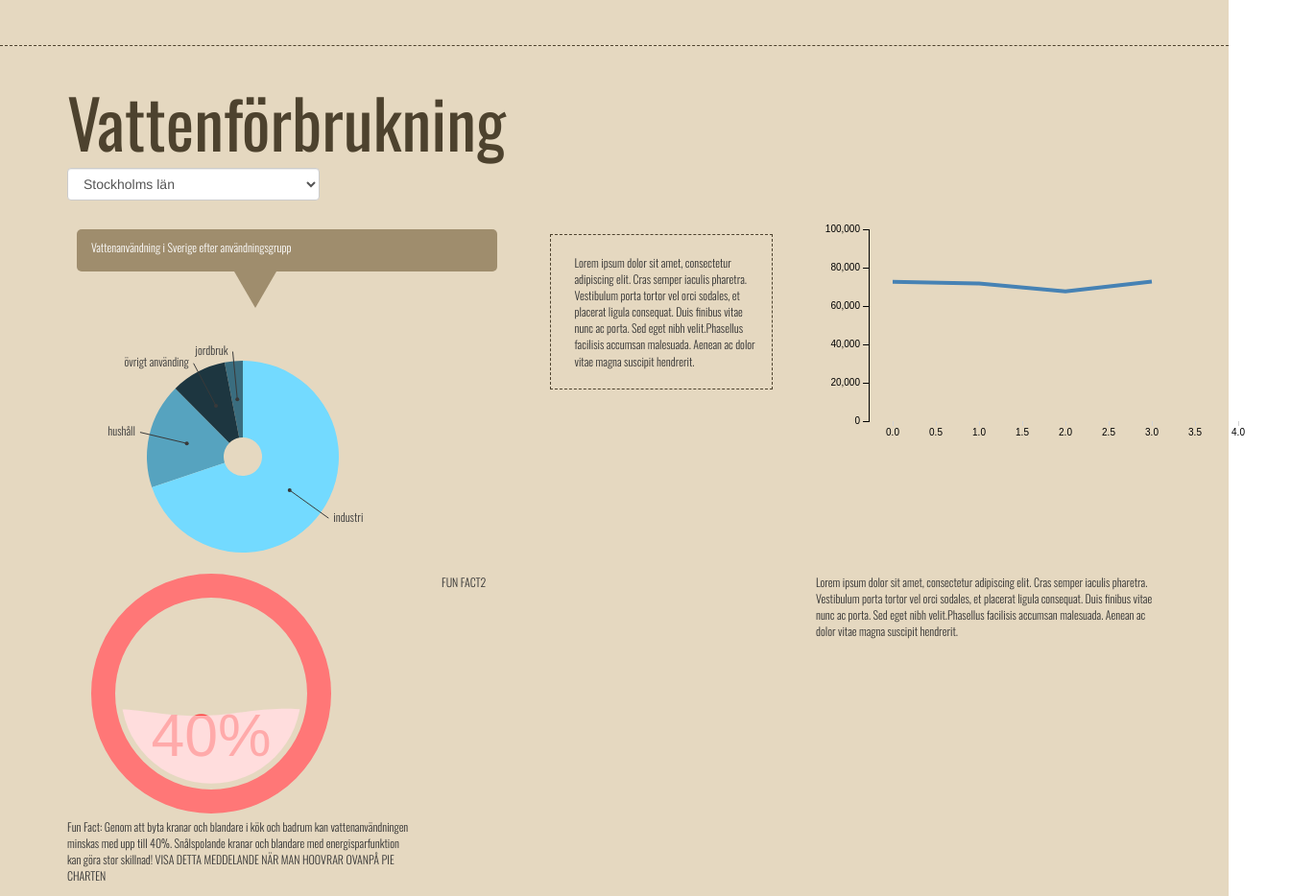
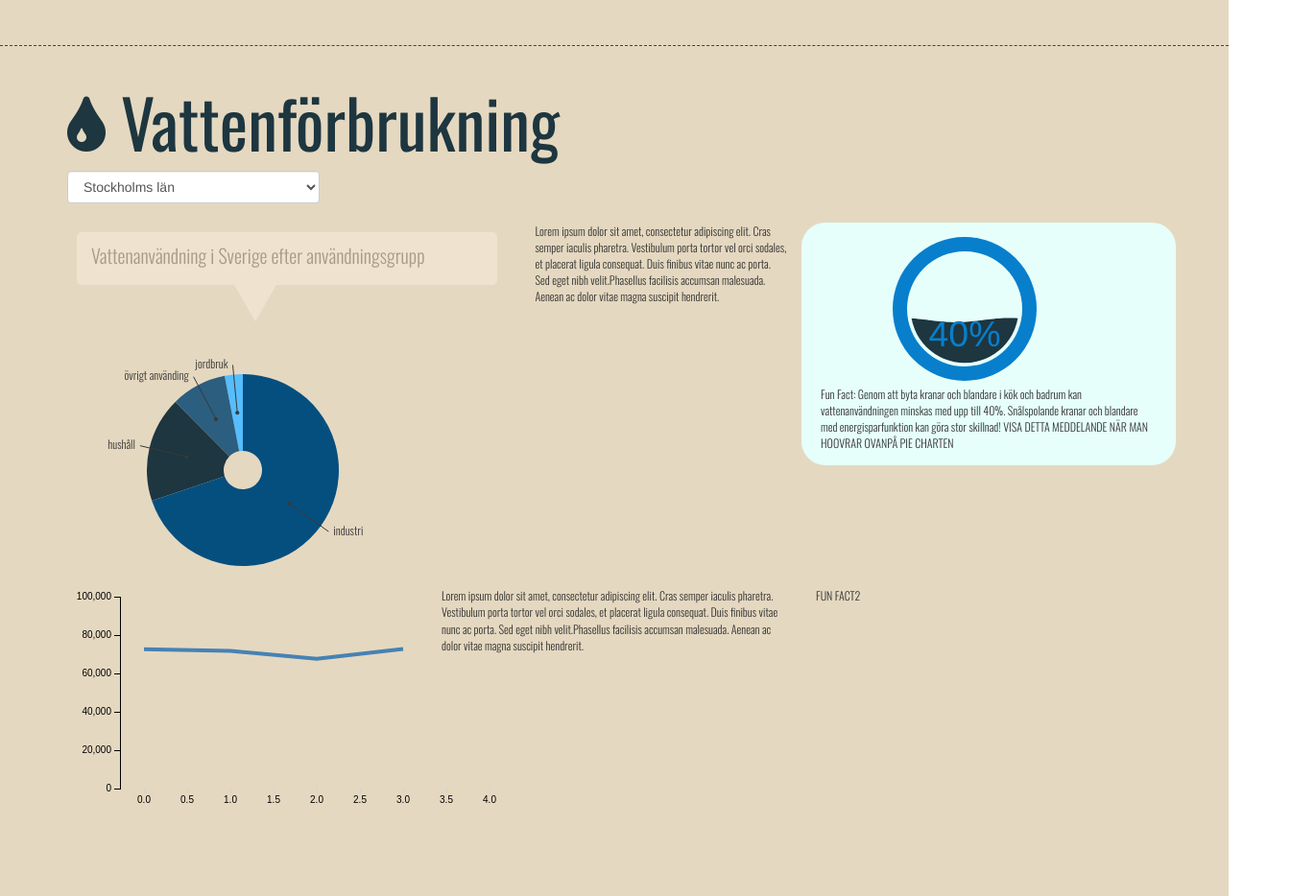
Before and after one commit to jessicaLarsson/hfs-trial, a plain HTML site: page index.html in a window 1280 px wide. Shown: the part 1057-1991 px from the top of the page at 96% size, 1370 px wide, since content can reach past the window. Drawn offline with nearby package versions, Linux system fonts and the light colour scheme.

Commit message:
design stuff water section

```diff
--- a/css/main.css
+++ b/css/main.css
@@ -11,12 +11,18 @@ p {
 .bubble{
 	padding: 10px 7px 7px 15px;
 	margin: 10px;
-	background-color: #9f8d6d;
+	background-color: #FFF3E6;
+	opacity: 0.4;
 	color: #ffffff;
 	-webkit-border-radius: 5px;
     -moz-border-radius: 5px;
     border-radius: 5px;
 	position: relative;
+}
+
+.bubble p {
+	color: #4d422e;
+	font-size: 20px;
 }
 
 .bubble:after {
@@ -26,7 +32,7 @@ p {
     left: 164px;
     border-style: solid;
     border-width: 38px 22px 0;
-    border-color: #9f8d6d transparent;
+    border-color: #FFF3E6 transparent;
     display: block;
     width: 0;
     z-index: 1;
@@ -57,18 +63,17 @@ p {
 	z-index: 2;
 }
 
-p.text-square{
-	padding: 20px 14px 20px 25px;
-	margin: 15px;
-    border: 1px  dashed;
-    border-color: #4d422e;
-}
+
 
 h1.section-heading{
 	font-size: 70px;
 	font-family: 'Oswald', sans-serif;
 	font-weight: 400;
 	color: #4d422e;
+}
+
+.water {
+	color: #1D3640 !important;
 }
 
 /*TRANSPORTATOPN SECTION*/
@@ -99,9 +104,19 @@ h1.section-heading{
 #testt {
 	height: 400px;
 	padding-top: 200px;
-
     -ms-transform: rotate(-90deg); /* IE 9 */
     -webkit-transform: rotate(-90deg); /* Chrome, Safari, Opera */
     transform: rotate(-90deg);
 
 }
+
+
+/*WATER SECTION*/
+#funFact1{
+	border: 5px solid;
+	padding-top: 10px;
+    border-radius: 25px;
+    border-color: #E6FFFB;
+    background: #E6FFFB;
+
+}
--- a/index.html
+++ b/index.html
@@ -148,7 +148,7 @@
             <div class="container">
                 <div class="row">
                     <div class="col-lg-12">
-                        <h1 class="section-heading">Vattenförbrukning</h1>
+                        <h1 class="section-heading water"><i class="fa fa-tint"></i> Vattenförbrukning </h1>
                     </div>
                 </div>
                 <div class="row">
@@ -168,20 +168,21 @@
                     <div class="col-md-3">
                         <p class="text text-square">Lorem ipsum dolor sit amet, consectetur adipiscing elit. Cras semper iaculis pharetra. Vestibulum porta tortor vel orci sodales, et placerat ligula consequat. Duis finibus vitae nunc ac porta. Sed eget nibh velit.Phasellus facilisis accumsan malesuada. Aenean ac dolor vitae magna suscipit hendrerit.</p>
                     </div>
-                    <div class="col-md-4" id="water_trend">
-
+                    <div class="col-md-4" id="funFact1">
+                        <svg id="water_fun_fact" height="150"></svg>
+                        <p>Fun Fact: Genom att byta kranar och blandare i kök och badrum kan vattenanvändningen minskas med upp till 40%. Snålspolande kranar och blandare med energisparfunktion kan göra stor skillnad! VISA DETTA MEDDELANDE NÄR MAN HOOVRAR OVANPÅ PIE CHARTEN</p>
                     </div>
                 </div>
                 <div class="row">
+                    <div class="col-md-4" id="water_trend"></div>
+
                     <div class="col-md-4">
-                        <svg id="water_fun_fact" height="250"></svg>
-                        <p>Fun Fact: Genom att byta kranar och blandare i kök och badrum kan vattenanvändningen minskas med upp till 40%. Snålspolande kranar och blandare med energisparfunktion kan göra stor skillnad! VISA DETTA MEDDELANDE NÄR MAN HOOVRAR OVANPÅ PIE CHARTEN</p>
+                         <p class="text">Lorem ipsum dolor sit amet, consectetur adipiscing elit. Cras semper iaculis pharetra. Vestibulum porta tortor vel orci sodales, et placerat ligula consequat. Duis finibus vitae nunc ac porta. Sed eget nibh velit.Phasellus facilisis accumsan malesuada. Aenean ac dolor vitae magna suscipit hendrerit.</p>
+
                     </div>
                     <div class="col-md-4">
                         <p>FUN FACT2</p>
-                    </div>
-                    <div class="col-md-4">
-                        <p class="text">Lorem ipsum dolor sit amet, consectetur adipiscing elit. Cras semper iaculis pharetra. Vestibulum porta tortor vel orci sodales, et placerat ligula consequat. Duis finibus vitae nunc ac porta. Sed eget nibh velit.Phasellus facilisis accumsan malesuada. Aenean ac dolor vitae magna suscipit hendrerit.</p>
+
                     </div>
                 </div>
             </div>
--- a/js/pieChart.js
+++ b/js/pieChart.js
@@ -1,6 +1,6 @@
 function pieChart() {
 
-    var color = ["#56A3BF", "#3A6D7F", "#73DAFF","#1D3640", "#68C4E5"];
+    var color = ["#1D3640", "#56BDFF", "#054F7F","#2B5E7F", "#087FCC"];
     var data = [{label:"hushåll", value:575640},
                       {label:"jordbruk", value:98782},
                       {label:"industri", value:2261856},
--- a/js/water.js
+++ b/js/water.js
@@ -15,10 +15,10 @@ function water(){
 	/* Liquid Water Fun Fact*/
 	var liquidFunFact = new liquidFillGauge();
 	var configFunFact = liquidFunFact.liquidFillGaugeDefaultSettings();
-	    configFunFact.circleColor = "#FF7777";
-	    configFunFact.textColor = "#FF4444";
-	    configFunFact.waveTextColor = "#FFAAAA";
-	    configFunFact.waveColor = "#FFDDDD";
+	    configFunFact.circleColor = "#087FCC";
+	    configFunFact.textColor = "#087FCC";
+	    configFunFact.waveTextColor = "#087FCC";
+	    configFunFact.waveColor = "#1D3640";
 	    configFunFact.circleThickness = 0.2;
 	    configFunFact.textVertPosition = 0.2;
 	    configFunFact.waveAnimateTime = 1000;
```
